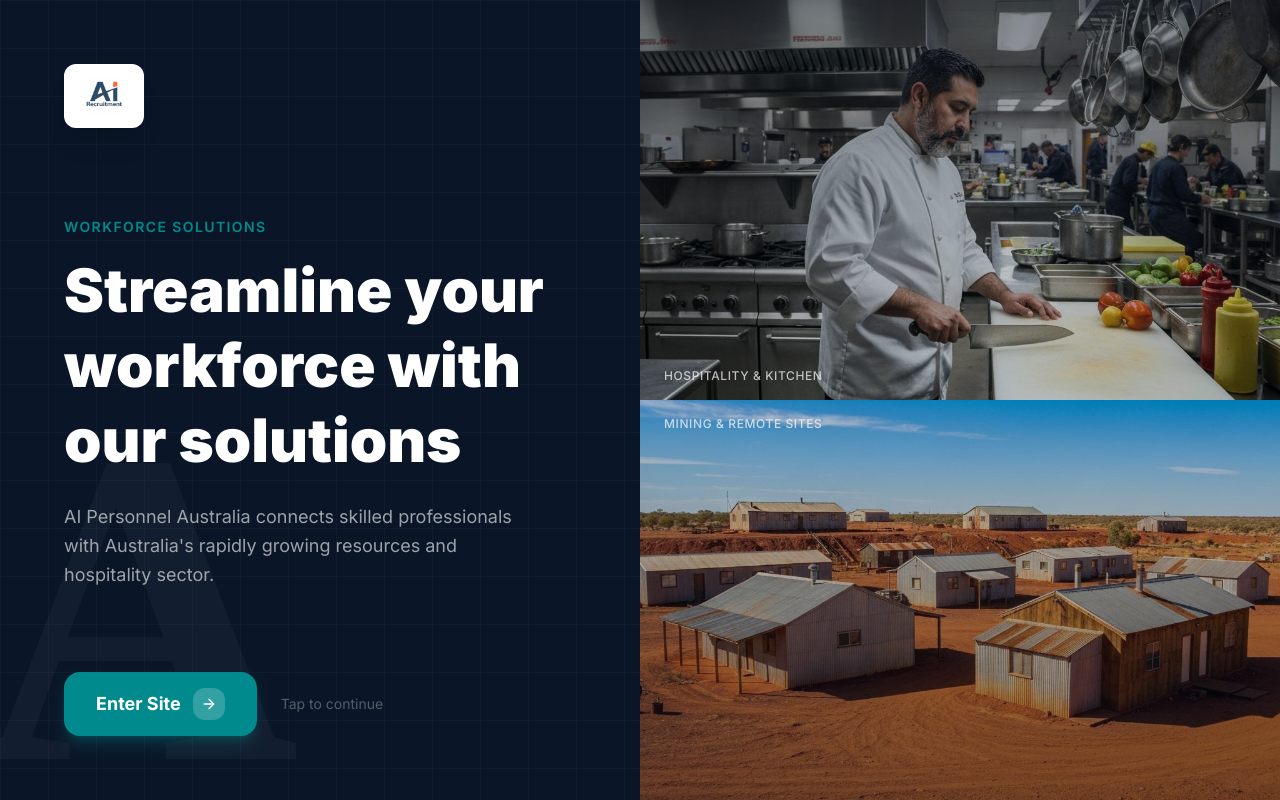
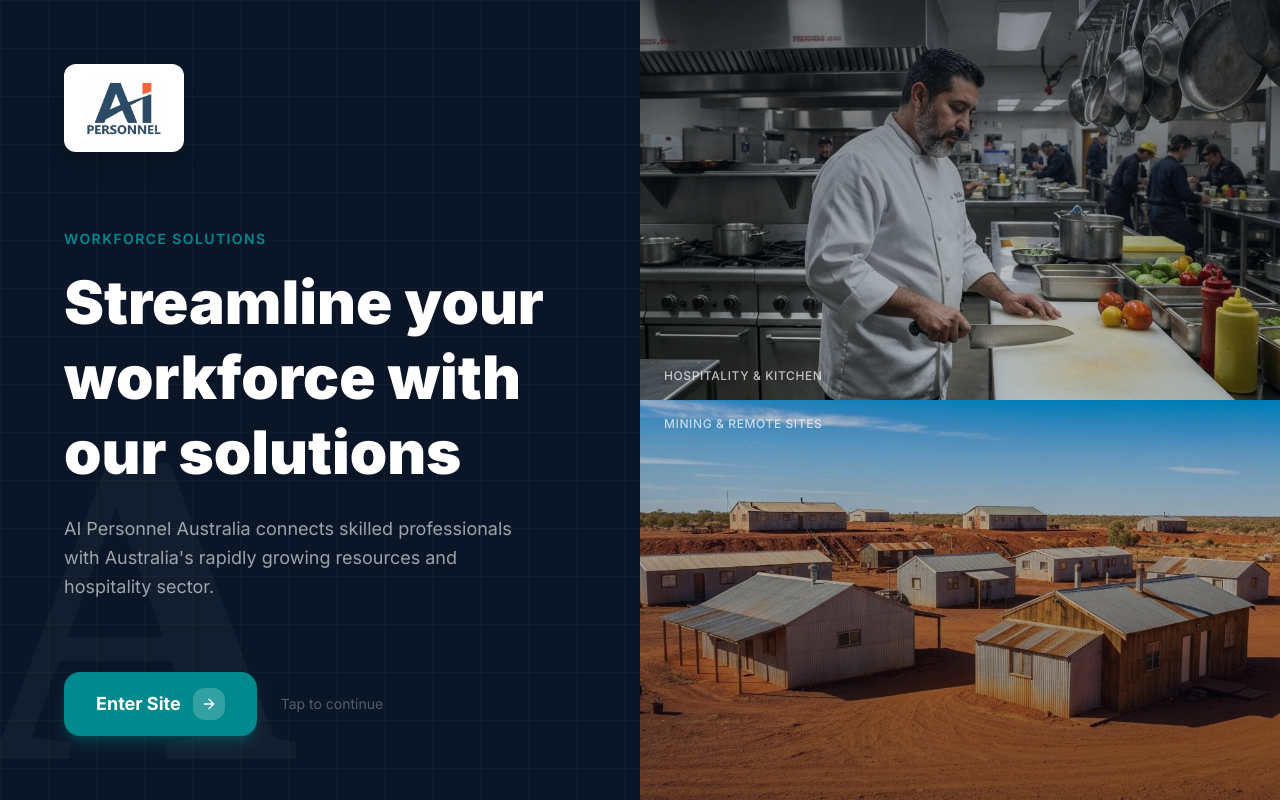
Before and after one commit to rk909090/v0-labour-hire-website, a Next.js app: page / in a window 1280 px wide. Shown: the top 800 px of the page. Built offline with nearby package versions, Linux system fonts and the light colour scheme.

Commit message:
feat: update logo image and dimensions in splash section
Co-authored-by: rk909090 <173819590+rk909090@users.noreply.github.com>

```diff
--- a/components/splash-section.tsx
+++ b/components/splash-section.tsx
@@ -51,9 +51,9 @@ export function SplashSection() {
         <div className="relative z-10">
           <div className="inline-block bg-white rounded-xl px-5 py-3 shadow-xl">
             <img
-              src="/images/logo-20ai-20personnel.jpeg"
+              src="/images/ai-personnel-logo.jpeg"
               alt="AI Personnel Australia"
-              className="h-10 w-auto"
+              className="h-16 w-auto"
             />
           </div>
         </div>
```
